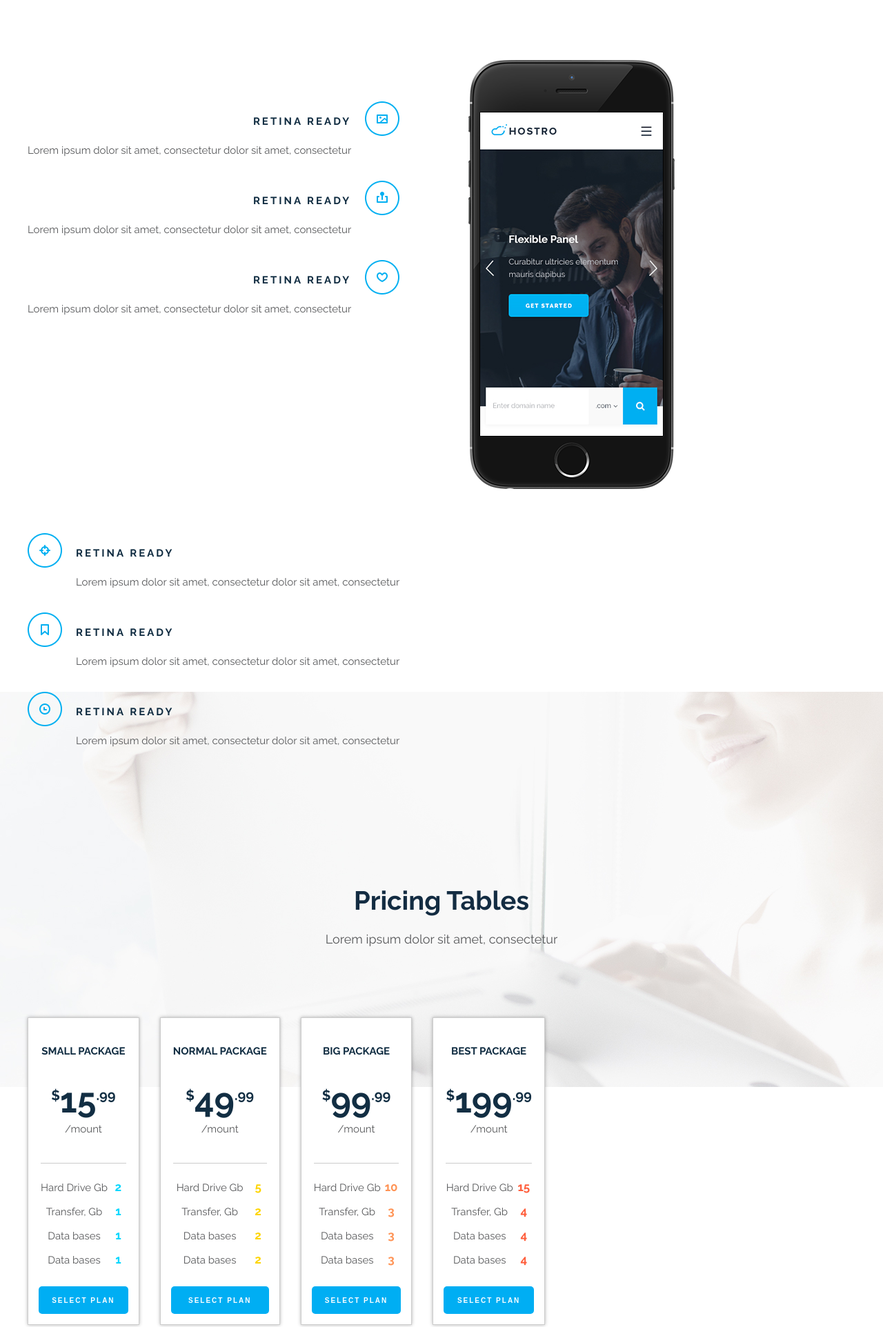
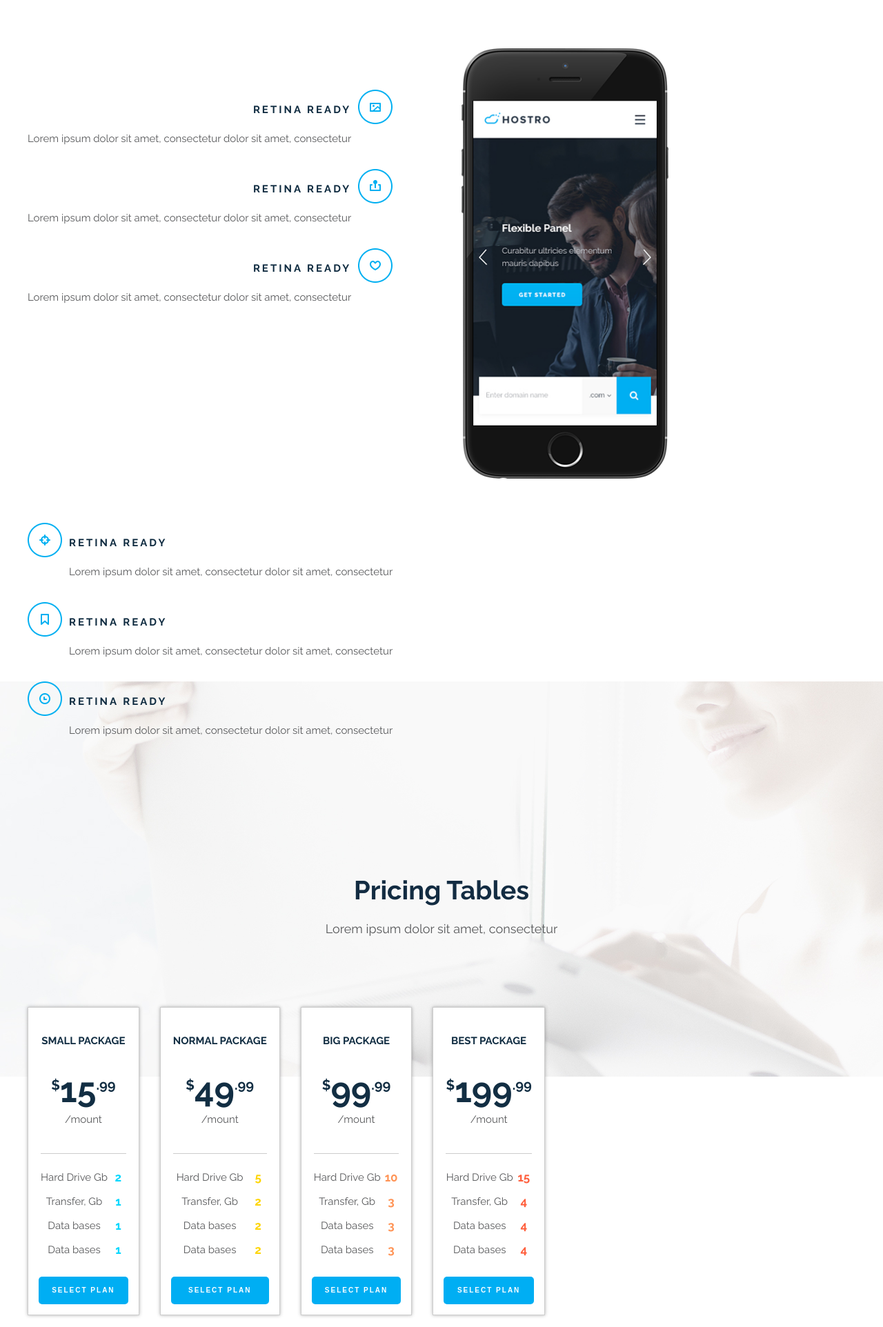
Before and after one commit to fer-k/HTML_TP2, a plain HTML site: page index.html in a window 1280 px wide. Shown: the part 1345-3269 px from the top of the page at 69% size. Drawn offline with Linux system fonts and the light colour scheme.

Commit message:
corregir

```diff
--- a/css/styles.css
+++ b/css/styles.css
@@ -101,7 +101,7 @@ header img {
 }
 
 .buscador input[type=text] {
-	width: 100%;
+	width: 84%;
 	height: 100px;
 	border: solid 1px #ccc;
 	padding: 0 210px 0 30px;
@@ -143,6 +143,10 @@ h4 {
 	width: 25%;
 	float: left;
 	padding: 0 25px;
+}
+
+.servicios-destacados img {
+	width: 33.333333333333%;
 }
 
 p {
@@ -187,13 +191,17 @@ p {
 .imagen-mitad {
 	width: 25%;
 	float: left;
-	margin:0 100px;
+	margin:  0 8.333333333333%;
+}
+
+.imagen-mitad img {
+	width: 100%;
 }
 
 .caract-izq article {
 	position: relative;
 	text-align: right;
-	padding-right: 70px;
+	padding-right: 60px;
 	margin-top: 30px;
 }
 
@@ -204,7 +212,7 @@ p {
 }
 
 .caract-der article {
-	padding-left: 70px;
+	padding-left: 60px;
 	position: relative;
 	margin-top: 30px;
 }
@@ -229,17 +237,10 @@ p {
 	font-size: 15px;
 }
 
-.caract-izq {
-	text-align: right;
-}
-
-.caract-der {
-	text-align: left;
-}
 
 .contenedor-secundario {
 	background-image: url(../img/pricing-bg.jpg);
-	min-height: 500px;
+	min-height: 400px;
 	background-repeat: no-repeat;
 	background-position: center top;
 	margin-top: -100px;
@@ -271,7 +272,7 @@ p {
 
 
 .contenedor-precios{
-	margin: 0 auto;
+	margin: 80px 0;
 	margin-top: 100px;
 }
 
@@ -284,6 +285,10 @@ p {
 	padding: 15px;
 	border: solid 1px #ccc;
 	box-shadow: 0 0 5px rgba(0,0,0,0.3);
+}
+
+.last {
+	margin-right: 0;
 }
 
 
```
